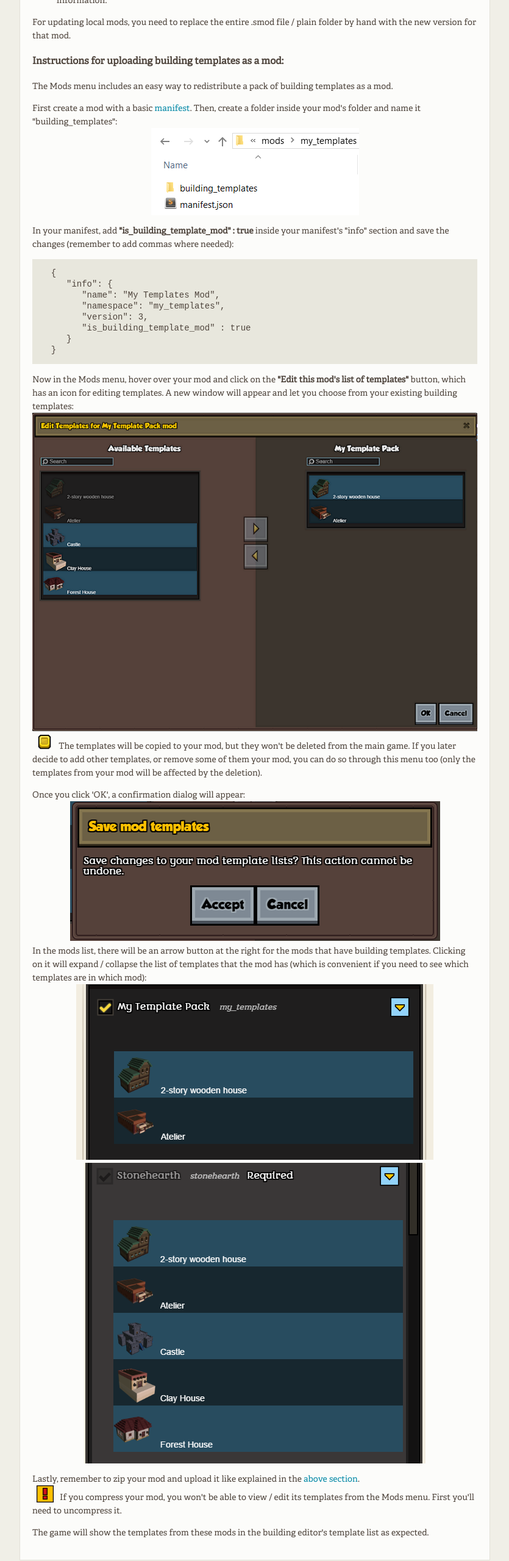
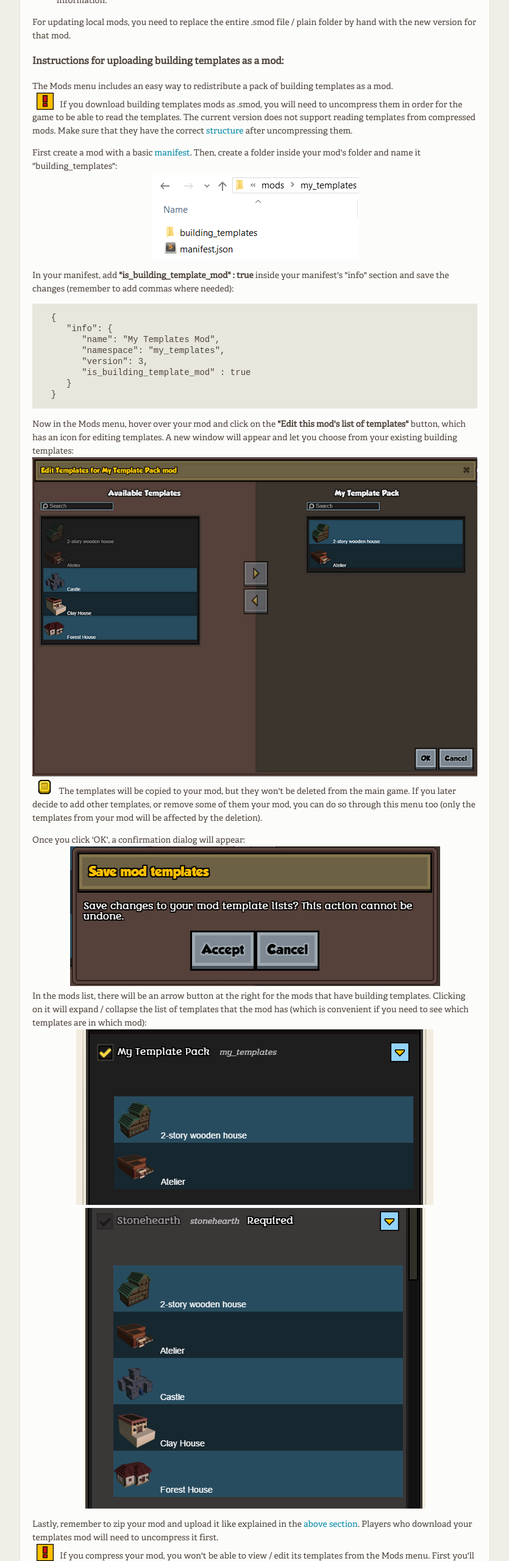
Before and after one commit to stonehearth/modding_guide, a plain HTML site: page modding_guide/essentials/managing/unmanaged/index.html in a window 1280 px wide. Shown: the part 4580-7140 px from the top of the page at 61% size, without its empty margins (406-1241 px from the left). Drawn offline with Linux system fonts and the light colour scheme.

Commit message:
Add warning about compressed building templates mods.

```diff
--- a/modding_guide/essentials/managing/unmanaged/index.html
+++ b/modding_guide/essentials/managing/unmanaged/index.html
@@ -654,7 +654,8 @@ With the game closed, navigate to that directory and delete the corresponding mo
 <h2><a name="UploadTemplates"></a>Instructions for uploading building templates as a mod:</h2>
 
 
-<p>The Mods menu includes an easy way to redistribute a pack of building templates as a mod.</p>
+<p>The Mods menu includes an easy way to redistribute a pack of building templates as a mod. <br/>
+<img src="../../../../images/common/row_alert2.png" alt="icon"/> If you download building templates mods as .smod, you will need to uncompress them in order for the game to be able to read the templates. The current version does not support reading templates from compressed mods. Make sure that they have the correct <a href="#ModConflicts">structure</a> after uncompressing them.</p>
 
 
 
@@ -693,12 +694,12 @@ In the mods list, there will be an arrow button at the right for the mods that h
 
 
 
-<p>Lastly, remember to zip your mod and upload it like explained in the <a href="#UploadManual">above section</a>. <br/>
+<p>Lastly, remember to zip your mod and upload it like explained in the <a href="#UploadManual">above section</a>. Players who download your templates mod will need to uncompress it first. <br/>
 <img src="../../../../images/common/row_alert2.png" alt="icon"/> If you compress your mod, you won't be able to view / edit its templates from the Mods menu. First you'll need to uncompress it.</p>
 
 
 
-<p>The game will show the templates from these mods in the building editor's template list as expected.</p>
+<p>The game will collect the templates from all the uncompressed mods and will show them in the building editor's template list.</p>
 
 
 </div>
```
Also changed, not shown: modding_guide/essentials/managing/workshop/index.html (+2 -2 lines).
